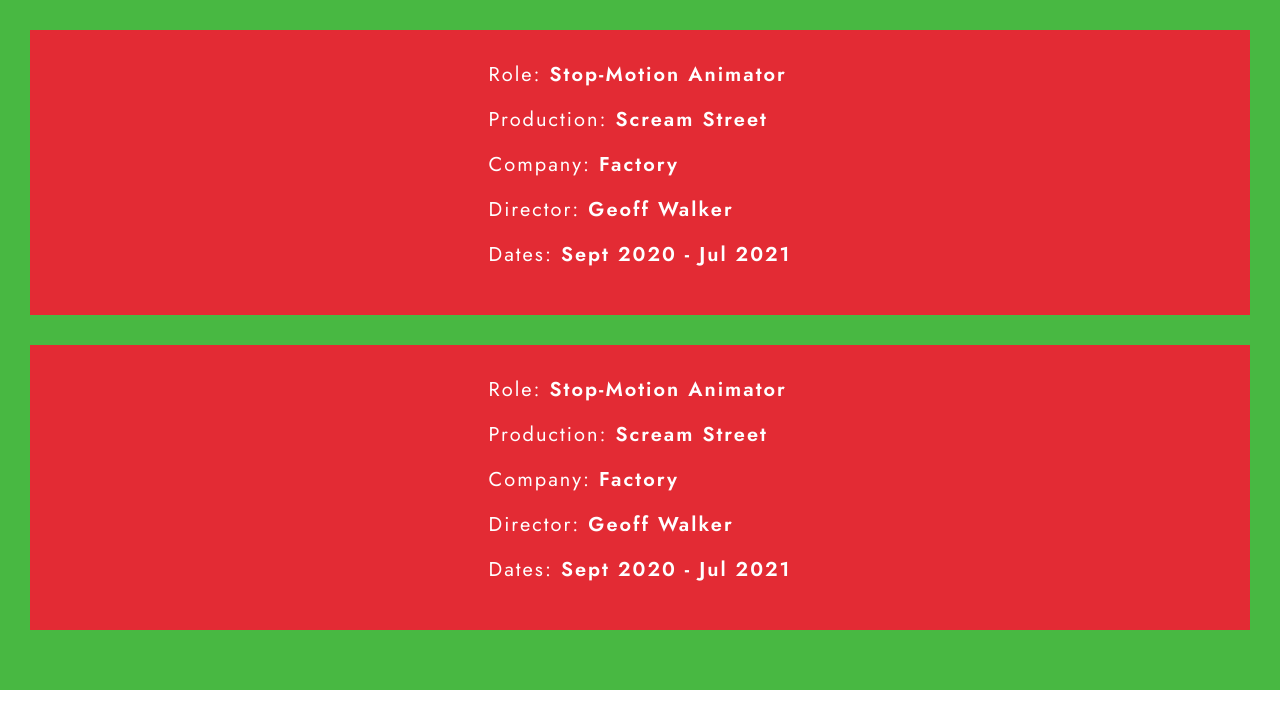
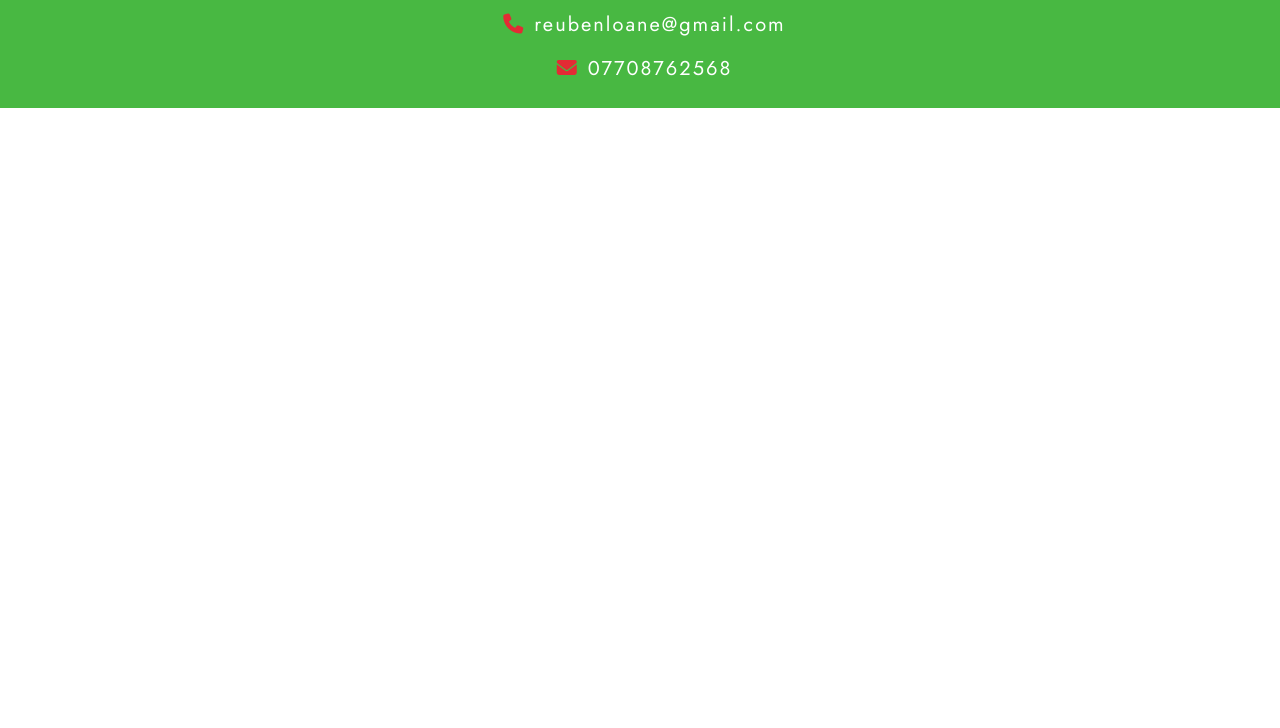
Before and after one commit to r-loane/reuben-loane-website, a plain HTML site: page index.html in a window 1280 px wide. Drawn offline with Linux system fonts and the light colour scheme.

Commit message:
Define Contact Me.

```diff
--- a/css/styles.css
+++ b/css/styles.css
@@ -70,6 +70,18 @@
   color: #fff;
   font-weight: normal;
 }
+
+a {
+  text-decoration: none;
+  color: white;
+  letter-spacing: .2rem;
+  font-size: 2rem;
+}
+
+a:hover {
+  color: var(--color-accent);
+}
+
 
 @media screen and (min-width: 768px) {
   body {
@@ -246,57 +258,34 @@
   font-weight: 300;
 }
 
-
+/* Test Box */
 
 .test-box {
   background: var(--color-primary);
-  padding:3rem;
+  padding: 1rem;
+  width: 100%;
 }
 
-/* Good use of nesting ^ (Try to avoid nesting) */
 
-/*
+/* Contact Me Form */
+
+.contact-information {
+  display: flex;
+  flex-direction: column;
+  text-align: center;
+}
+
+
 /* Icons */
 .icon {
   width: 40px;
   height: 40px;
+  color: var(--color-accent);
 }
 
-.icon--small {
-  width: 30px;
-  height: 30px;
-}
 
-.icon--primary {
-  fill: var(--color-primary);
-}
 
-.icon--white {
-  fill: white;
-}
 
-.icon-container {
-  background: #f3f9fa;
-  width: 64px;
-  height: 64px;
-  border-radius: 100%;
-  display: inline-flex;
-  justify-content: center;
-  align-items: center;
-}
-
-.icon-containter--accent {
-  background: var(--color-accent);
-}
-
-.icon-container--footer {
-  background: #393939;
-}
-
-.icon--collapsible {
-  background: #232323;
-  border-radius: 100%;
-}
 
 /* Buttons */
 
--- a/index.html
+++ b/index.html
@@ -21,61 +21,23 @@
       href="https://fonts.googleapis.com/css2?family=Jost:wght@400;600;700&display=swap"
       rel="stylesheet"
     />
+    <script
+      src="https://kit.fontawesome.com/1f5ecae7e2.js"
+      crossorigin="anonymous"
+    ></script>
     <title>Reuben Loane - Freelance Animator</title>
   </head>
   <body>
     <div class="test-box">
-      <div class="cv-box">
-        <ul class="list">
-          <li class="list__item">
-            <span class="list__item-first-word">Role:</span>
-            Stop-Motion Animator
-          </li>
-          <li class="list__item">
-            <span class="list__item-first-word">Production:</span>
-            Scream Street
-          </li>
-          <li class="list__item">
-            <span class="list__item-first-word">Company:</span>
-            Factory
-          </li>
-          <li class="list__item">
-            <span class="list__item-first-word">Director:</span>
-            Geoff Walker
-          </li>
-          <li class="list__item">
-            <span class="list__item-first-word">Dates:</span>
-            Sept 2020 - Jul 2021
-          </li>
-        </ul>
-      </div>
-
-      <div class="cv-box">
-        <ul class="list">
-          <li class="list__item">
-            <span class="list__item-first-word">Role:</span>
-            Stop-Motion Animator
-          </li>
-          <li class="list__item">
-            <span class="list__item-first-word">Production:</span>
-            Scream Street
-          </li>
-          <li class="list__item">
-            <span class="list__item-first-word">Company:</span>
-            Factory
-          </li>
-          <li class="list__item">
-            <span class="list__item-first-word">Director:</span>
-            Geoff Walker
-          </li>
-          <li class="list__item">
-            <span class="list__item-first-word">Dates:</span>
-            Sept 2020 - Jul 2021
-          </li>
-        </ul>
+      <div class="contact-information">
+        <a href="mailto:reubenloane@gmail.com"
+          ><i class="fas fa-phone icon"></i>reubenloane@gmail.com</a
+        >
+        <a href="tel:+447708762568"
+          ><i class="fas fa-envelope icon"></i>07708762568</a
+        >
       </div>
     </div>
-
     <script src="js/main.js"></script>
   </body>
 </html>
```
Also changed, not shown: components/contact-me-content.html (added, +10 -0 lines).
